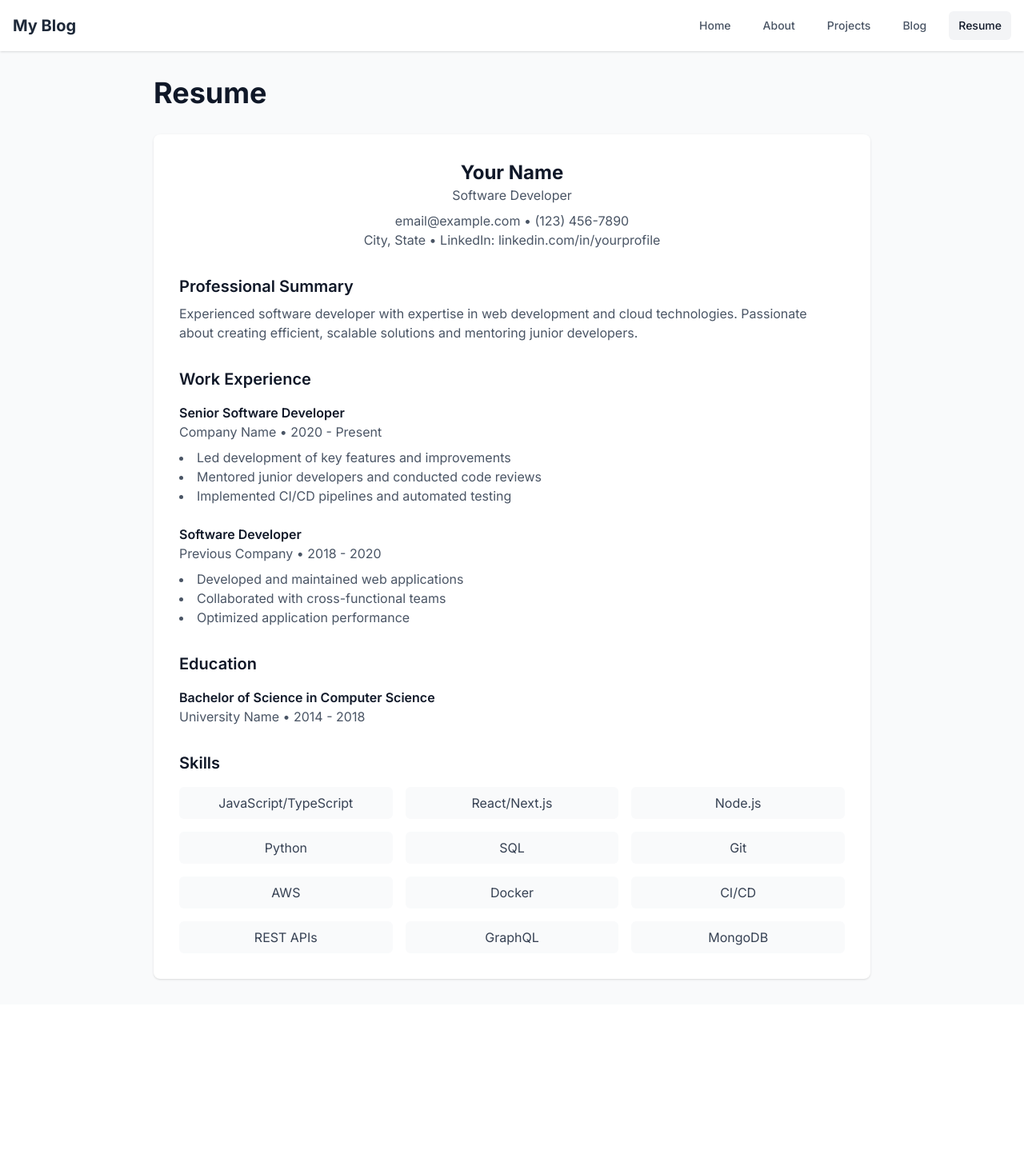
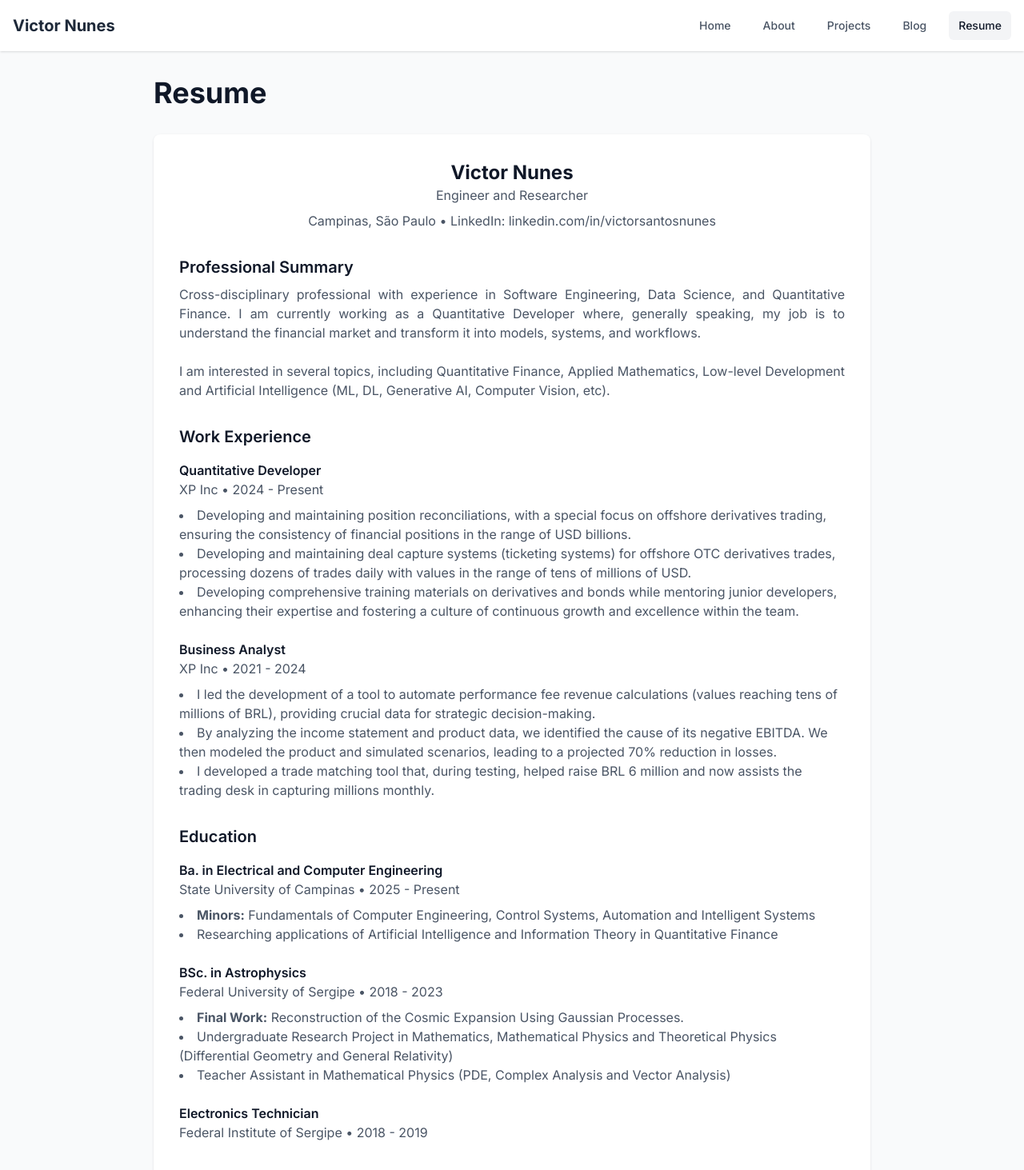
Before and after one commit to VicSanNun/vicsannun.github.io, a Next.js app: page /resume in a window 1280 px wide. Shown: the top 1463 px of the page at 80% size. Before the commit the page ends 1256 px from the top, so only its background shows below. Built offline with nearby package versions, Linux system fonts and the light colour scheme.

Commit message:
iniciando o ajuste do resume

```diff
--- a/src/app/page.tsx
+++ b/src/app/page.tsx
@@ -5,10 +5,10 @@ export default function Home() {
     <div className="space-y-12">
       <section className="text-center space-y-4">
         <h1 className="text-4xl font-bold text-gray-900 sm:text-5xl">
-          Welcome to My Blog
+          Welcome to My Garden
         </h1>
         <p className="text-xl text-gray-600 max-w-2xl mx-auto">
-          I&apos;m a passionate developer sharing my thoughts, projects, and experiences
+          I&apos;m a passionate engineer sharing my thoughts, projects, and experiences
           through this blog.
         </p>
         <div className="flex justify-center gap-4">
--- a/src/app/resume/page.tsx
+++ b/src/app/resume/page.tsx
@@ -6,20 +6,21 @@ export default function Resume() {
       <div className="bg-white rounded-lg shadow-sm p-8">
         {/* Header */}
         <div className="text-center mb-8">
-          <h2 className="text-2xl font-bold text-gray-900">Your Name</h2>
-          <p className="text-gray-600">Software Developer</p>
+          <h2 className="text-2xl font-bold text-gray-900">Victor Nunes</h2>
+          <p className="text-gray-600">Engineer and Researcher</p>
           <div className="mt-2 text-gray-600">
-            <p>email@example.com • (123) 456-7890</p>
-            <p>City, State • LinkedIn: linkedin.com/in/yourprofile</p>
+            <p>Campinas, São Paulo • LinkedIn: linkedin.com/in/victorsantosnunes</p>
           </div>
         </div>
 
         {/* Summary */}
         <section className="mb-8">
           <h3 className="text-xl font-semibold text-gray-900 mb-2">Professional Summary</h3>
-          <p className="text-gray-600">
-            Experienced software developer with expertise in web development and cloud technologies.
-            Passionate about creating efficient, scalable solutions and mentoring junior developers.
+          <p className="text-gray-600 text-justify">
+          Cross-disciplinary professional with experience in Software Engineering, Data Science, and Quantitative Finance. I am currently working as a Quantitative Developer where, generally speaking, my job is to understand the financial market and transform it into models, systems, and workflows.
+          </p>
+          <br/>
+          <p className="text-gray-600 text-justify">I am interested in several topics, including Quantitative Finance, Applied Mathematics, Low-level Development and Artificial Intelligence (ML, DL, Generative AI, Computer Vision, etc).
           </p>
         </section>
 
@@ -28,21 +29,23 @@ export default function Resume() {
           <h3 className="text-xl font-semibold text-gray-900 mb-4">Work Experience</h3>
           <div className="space-y-6">
             <div>
-              <h4 className="font-semibold text-gray-900">Senior Software Developer</h4>
-              <p className="text-gray-600">Company Name • 2020 - Present</p>
+              <h4 className="font-semibold text-gray-900">Quantitative Developer</h4>
+              <p className="text-gray-600">XP Inc • 2024 - Present</p>
               <ul className="list-disc list-inside text-gray-600 mt-2">
-                <li>Led development of key features and improvements</li>
-                <li>Mentored junior developers and conducted code reviews</li>
-                <li>Implemented CI/CD pipelines and automated testing</li>
+                <li>Developing and maintaining position reconciliations, with a special focus on offshore derivatives trading, ensuring the consistency of financial positions in the range of USD billions.</li>
+                <li>Developing and maintaining deal capture systems (ticketing systems) for offshore OTC derivatives trades, processing dozens of trades daily with values in the range of tens of millions of USD.</li>
+                <li>Developing comprehensive training materials on derivatives and bonds while mentoring junior developers, enhancing their expertise and fostering a culture of continuous growth and excellence within the team.</li>
               </ul>
             </div>
             <div>
-              <h4 className="font-semibold text-gray-900">Software Developer</h4>
-              <p className="text-gray-600">Previous Company • 2018 - 2020</p>
+              <h4 className="font-semibold text-gray-900">Business Analyst</h4>
+              <p className="text-gray-600">XP Inc • 2021 - 2024</p>
               <ul className="list-disc list-inside text-gray-600 mt-2">
-                <li>Developed and maintained web applications</li>
-                <li>Collaborated with cross-functional teams</li>
-                <li>Optimized application performance</li>
+                <li>I led the development of a tool to automate performance fee revenue calculations (values reaching tens of millions of BRL), providing crucial data for strategic decision-making.</li>
+                <li>By analyzing the income statement and product data, we identified the cause of its negative EBITDA. We then modeled the product and simulated scenarios, leading to a projected 70% reduction in losses.
+                </li>
+                <li>I developed a trade matching tool that, during testing, helped raise BRL 6 million and now
+                assists the trading desk in capturing millions monthly.</li>
               </ul>
             </div>
           </div>
@@ -52,8 +55,28 @@ export default function Resume() {
         <section className="mb-8">
           <h3 className="text-xl font-semibold text-gray-900 mb-4">Education</h3>
           <div>
-            <h4 className="font-semibold text-gray-900">Bachelor of Science in Computer Science</h4>
-            <p className="text-gray-600">University Name • 2014 - 2018</p>
+            <h4 className="font-semibold text-gray-900">Ba. in Electrical and Computer Engineering</h4>
+            <p className="text-gray-600">State University of Campinas • 2025 - Present</p>
+            <ul className="list-disc list-inside text-gray-600 mt-2">
+              <li><strong>Minors:</strong> Fundamentals of Computer Engineering, Control Systems, Automation and Intelligent Systems</li>
+              <li>Researching applications of Artificial Intelligence and Information Theory in Quantitative Finance</li>
+            </ul>
+          </div>
+          <br/>
+          <div>
+            <h4 className="font-semibold text-gray-900">BSc. in Astrophysics</h4>
+            <p className="text-gray-600">Federal University of Sergipe • 2018 - 2023</p>
+            <ul className="list-disc list-inside text-gray-600 mt-2">
+              <li><strong>Final Work:</strong> Reconstruction of the Cosmic Expansion Using Gaussian Processes.</li>
+              <li>Undergraduate Research Project in Mathematics, Mathematical Physics and Theoretical Physics (Differential Geometry and General Relativity)</li>
+              <li>Teacher Assistant in Mathematical Physics (PDE, Complex Analysis and Vector Analysis)
+              </li>
+            </ul>
+          </div>
+          <br/>
+          <div>
+            <h4 className="font-semibold text-gray-900">Electronics Technician</h4>
+            <p className="text-gray-600">Federal Institute of Sergipe • 2018 - 2019</p>
           </div>
         </section>
 
@@ -62,18 +85,20 @@ export default function Resume() {
           <h3 className="text-xl font-semibold text-gray-900 mb-4">Skills</h3>
           <div className="grid grid-cols-2 md:grid-cols-3 gap-4">
             {[
-              'JavaScript/TypeScript',
-              'React/Next.js',
-              'Node.js',
               'Python',
               'SQL',
               'Git',
-              'AWS',
               'Docker',
               'CI/CD',
               'REST APIs',
-              'GraphQL',
-              'MongoDB',
+              'gRPC',
+              'Machine Learning',
+              'Deep Learning',
+              'Generative AI',
+              'Computer Vision',
+              'Quantitative Finance',
+              'Applied Mathematics',
+
             ].map((skill) => (
               <div
                 key={skill}
--- a/src/components/Navigation.tsx
+++ b/src/components/Navigation.tsx
@@ -20,7 +20,7 @@ const Navigation = () => {
         <div className="flex h-16 items-center justify-between">
           <div className="flex items-center">
             <Link href="/" className="text-xl font-bold text-gray-800">
-              My Blog
+              Victor Nunes
             </Link>
           </div>
           <div className="hidden md:block">
```
